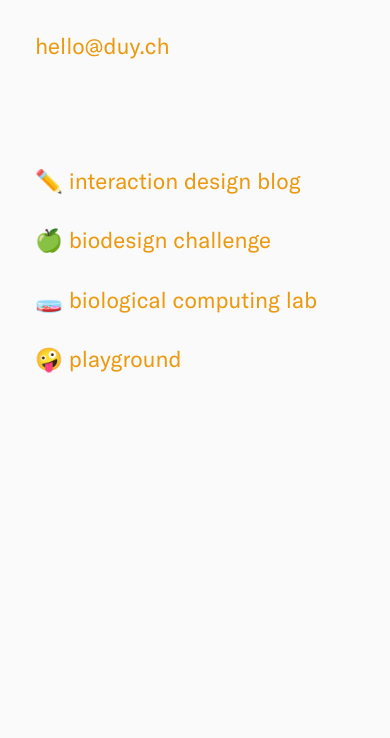
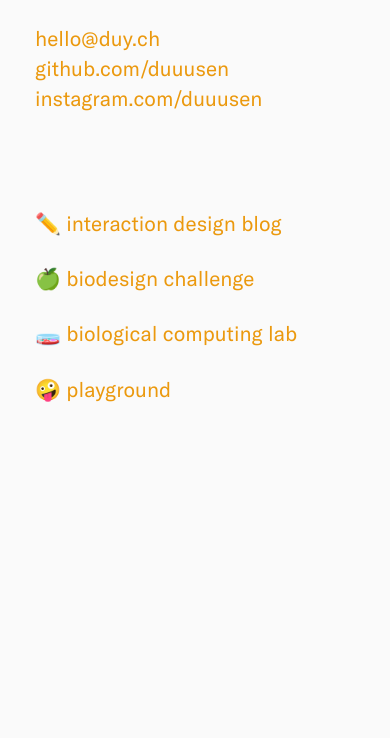
Before and after one commit to duuusen/duych-infosite, a Gatsby site: page / in a window 390 px wide. Shown: the part 106-844 px from the top of the page. Built offline with nearby package versions, Linux system fonts and the light colour scheme; Gatsby itself is replaced by a stand-in of ours.

Commit message:
adjusted fontsize for iPhone 5/S, added social links

```diff
--- a/src/components/layout.css
+++ b/src/components/layout.css
@@ -619,7 +619,7 @@ pre tt:after {
 }
 @media only screen and (max-width: 480px) {
   html {
-    font-size: 140%;
+    font-size: 130%;
   }
   main {
     margin: 35px 0 0 35px;
--- a/src/pages/index.js
+++ b/src/pages/index.js
@@ -32,6 +32,10 @@ const IndexPage = () => (
     </p>
     <br/>
     <a href="mailto:hello@duy.ch">hello@duy.ch</a>
+    <br/>
+    <a href="https://github.com/duuusen">github.com/duuusen</a>
+    <br/>
+    <a href="https://instagram.com/duuusen">instagram.com/duuusen</a>
     <ul class="links">
       <li><a href="https://blog.duy.ch"><Emoji symbol="✏️" label="pencil"/> interaction design blog</a></li>
     <li><a href="https://bdc.iad17.wtf"><Emoji symbol="🍏" label="apple"/> biodesign challenge</a></li>
```
